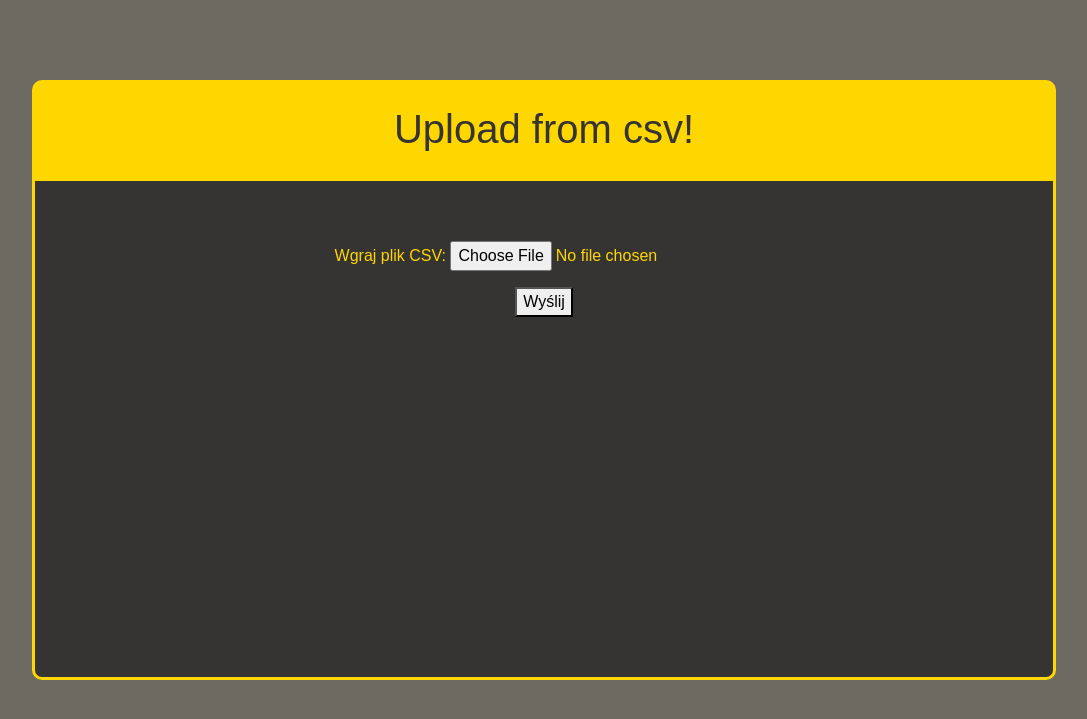
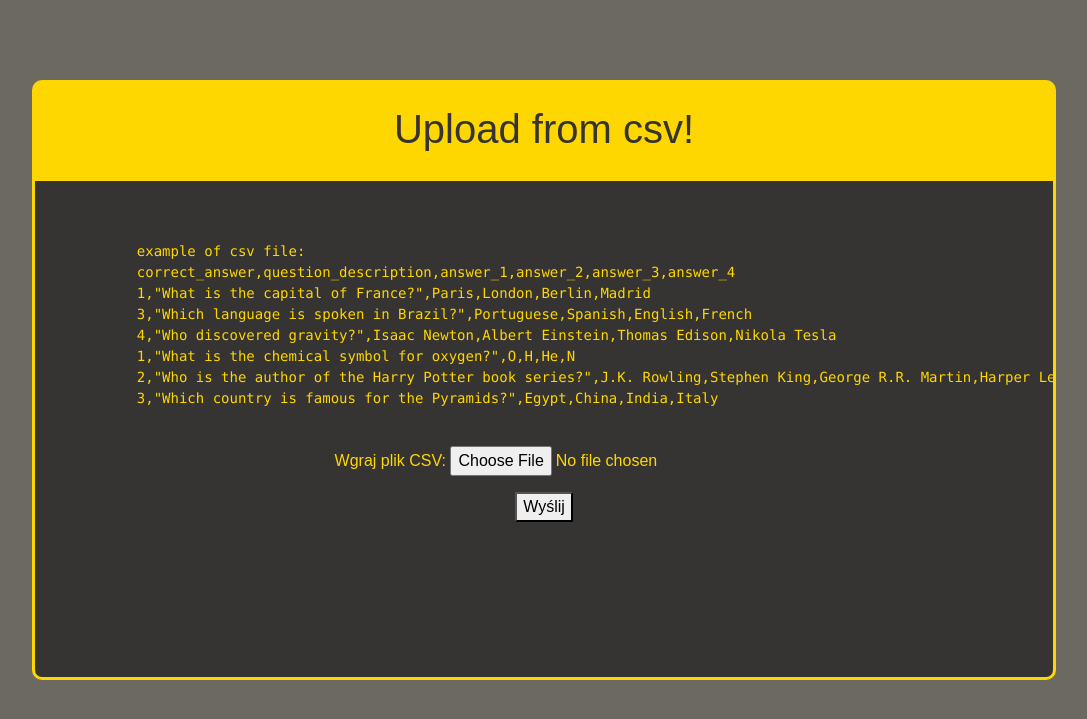
Before and after one commit to wuerte/quiz-django-app, a Django app: page /quiz/upload_csv in a window 1280 px wide. Shown: the top 719 px of the page, without its empty margins (96-1183 px from the left). Run offline with Django 4.2, Linux system fonts and the light colour scheme.

Commit message:
some changes in upload csv functionality

```diff
--- a/quiz_django/quiz_django_app/templates/maintenance.html
+++ b/quiz_django/quiz_django_app/templates/maintenance.html
@@ -18,6 +18,12 @@
 {% endblock %}
 
 {% block content %}
+
+    <a href="{% url 'upload_csv' %}">
+        <button type="button" class="btn btn-primary btn-lg">UPLOAD FROM CSV</button>
+    </a>
+    </br>
+    </br>
 
     <p>Add question:</p>
 
--- a/quiz_django/quiz_django_app/templates/upload_csv.html
+++ b/quiz_django/quiz_django_app/templates/upload_csv.html
@@ -13,6 +13,16 @@ Quiz - upload csv
 
 
 {% block content %}
+    <pre class="text-start" style="margin-left:10%">example of csv file:
+correct_answer,question_description,answer_1,answer_2,answer_3,answer_4
+1,"What is the capital of France?",Paris,London,Berlin,Madrid
+3,"Which language is spoken in Brazil?",Portuguese,Spanish,English,French
+4,"Who discovered gravity?",Isaac Newton,Albert Einstein,Thomas Edison,Nikola Tesla
+1,"What is the chemical symbol for oxygen?",O,H,He,N
+2,"Who is the author of the Harry Potter book series?",J.K. Rowling,Stephen King,George R.R. Martin,Harper Lee
+3,"Which country is famous for the Pyramids?",Egypt,China,India,Italy
+    </pre>
+
     <form method="post" enctype="multipart/form-data">
         {% csrf_token %}
         {{ form.as_p }}
```
Also changed, not shown: requirements.txt (+53 -0 lines), quiz_django/db.sqlite3, readme.md.
